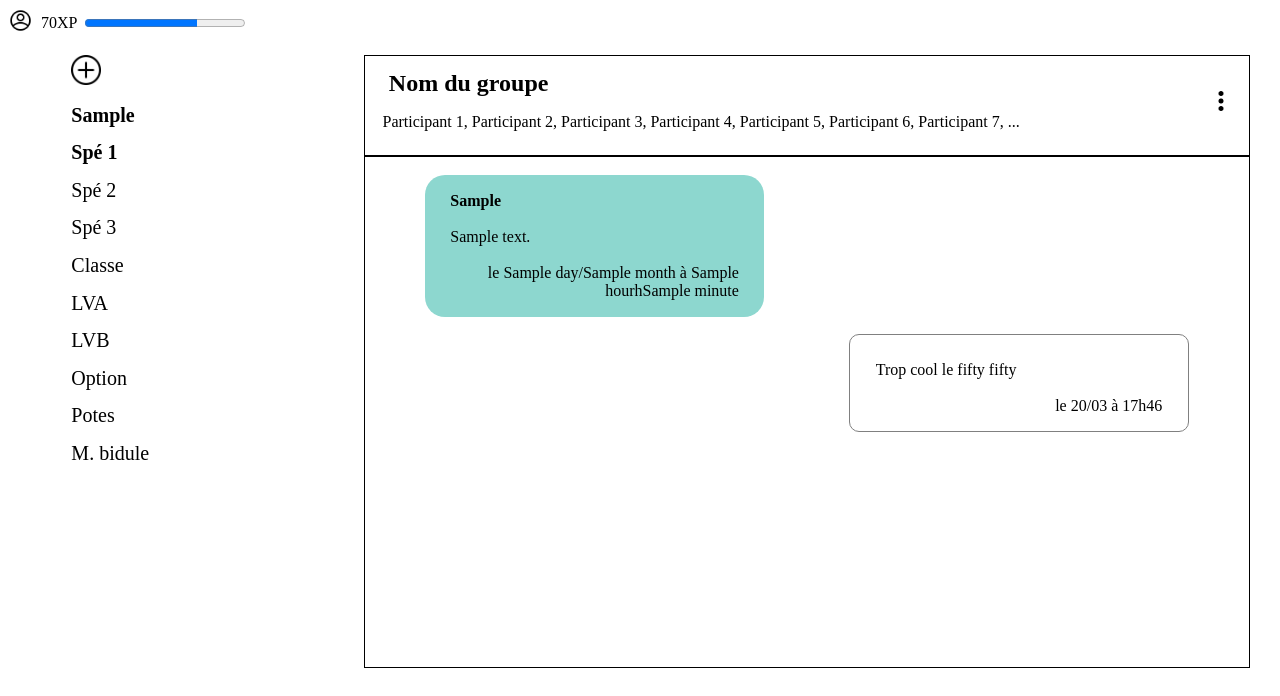
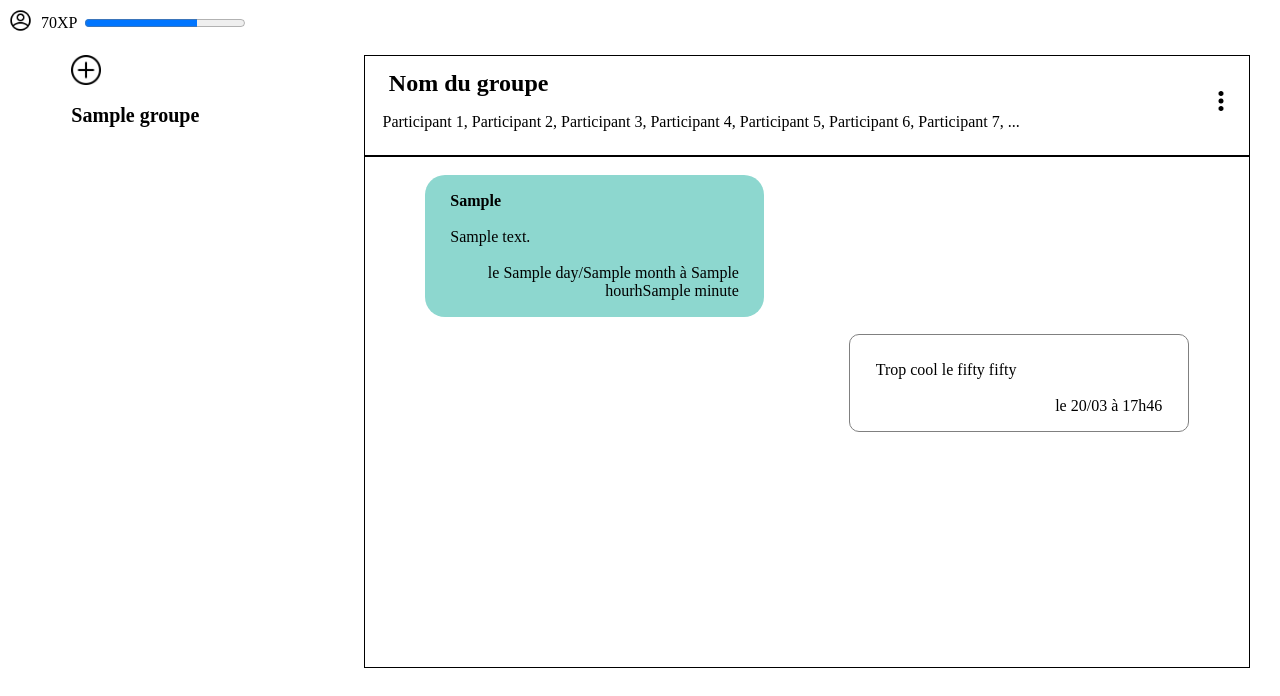
Before and after one commit to Key4School/Key4School, a Flask app: page /messages/ in a window 1280 px wide. Shown: the top 696 px of the page. Run offline with Flask 2, Linux system fonts and the light colour scheme; a database or web service that is not in the repository returns one stand-in record (values such as "Sample title"); some libraries are stand-ins or nearby versions.

Commit message:
nom groupe

```diff
--- a/main.py
+++ b/main.py
@@ -32,7 +32,6 @@ db_groupes = cluster.db.groupes
 # Voici un exemple pour ajouter un utilisateur avec son nom et son mot de passe
 # db_utilisateurs.insert_one({"nom" : "JEAN", "passe": "oui"})
 
-
 '''connexion a l'api Pronote avec l'username et le mdp ENT mais je suis pas sur que ca va etre possible'''
 '''le lien de l'api pour plus d'info https://github.com/bain3/pronotepy'''
 # client = pronotepy.Client('https://0910626l.index-education.net/pronote/eleve.html',
@@ -58,9 +57,8 @@ def accueil2():
 def messages():
     if request.method == 'GET':
         # il faudra récupérer l'id qui sera qans un cookie
-        grpUtilisateur = db_utilisateurs.find_one(
-            {'_id': ObjectId('60731106ad6346bf6941d86e')})
-        grp = grpUtilisateur['id-groupes']
+        grp = db_groupes.find(
+            {'id-utilisateurs': {'$regex': ".*60731a7115be24651a803e20.*"}})
         msgDb = db_messages.find({'id-groupe': 'quand on l\'aura'})
         return render_template("messages.html", msgDb=msgDb, grpUtilisateur=grp)
 
--- a/templates/messages.html
+++ b/templates/messages.html
@@ -40,56 +40,10 @@
       <div class="groupe">
         <!-- lien vers le 1er groupe (ne marche pas) en gras car c'est le groupe sur lequel on est  -->
         <b><a class="liengroupe" href="{{url_for('messages')}}">
-            {{content}}
+            {{content['nom']}}
           </a></b>
       </div>
       {%endfor%}
-      <div class="groupe">
-        <!-- lien vers le 1er groupe (ne marche pas) en gras car c'est le groupe sur lequel on est  -->
-        <b><a class="liengroupe" href="{{url_for('messages')}}">
-            Spé 1
-          </a></b>
-      </div>
-      <div class="groupe">
-        <a class="liengroupe" href="{{url_for('messages')}}">
-          Spé 2
-        </a>
-      </div>
-      <div class="groupe">
-        <a class="liengroupe" href="{{url_for('messages')}}">
-          Spé 3
-        </a>
-      </div>
-      <div class="groupe">
-        <a class="liengroupe" href="{{url_for('messages')}}">
-          Classe
-        </a>
-      </div>
-      <div class="groupe">
-        <a class="liengroupe" href="{{url_for('messages')}}">
-          LVA
-        </a>
-      </div>
-      <div class="groupe">
-        <a class="liengroupe" href="{{url_for('messages')}}">
-          LVB
-        </a>
-      </div>
-      <div class="groupe">
-        <a class="liengroupe" href="{{url_for('messages')}}">
-          Option
-        </a>
-      </div>
-      <div class="groupe">
-        <a class="liengroupe" href="{{url_for('messages')}}">
-          Potes
-        </a>
-      </div>
-      <div class="groupe">
-        <a class="liengroupe" href="{{url_for('messages')}}">
-          M. bidule
-        </a>
-      </div>
     </div>
     <!-- fin de la div pour les noms de tt les groupes -->
     <!-- debut de la div pour la partie de droite avec le nom du groupe ouvert avec les messages -->
```
